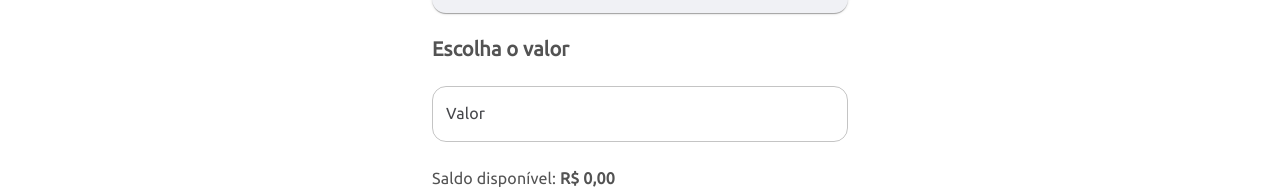
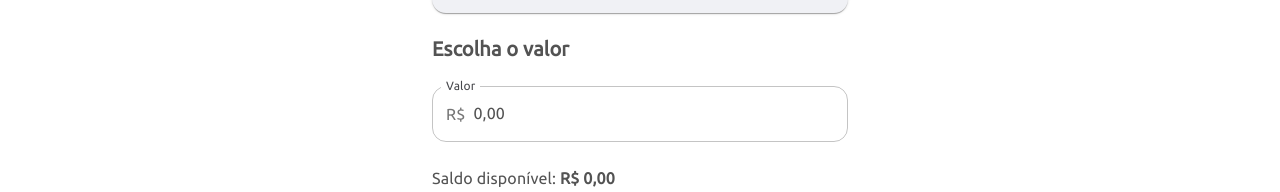
Before and after one commit to SamAmorim/Fraud-Finder-Pix, a React (Vite) app in the folder app/: page /pix/valor in a window 1280 px wide. Shown: the part 235-427 px from the top of the page. Built offline with nearby package versions, Linux system fonts and the light colour scheme.

Commit message:
Campo de moeda

```diff
--- a/app/src/components/currency-field/index.tsx
+++ b/app/src/components/currency-field/index.tsx
@@ -1,94 +1,46 @@
-import React, { useEffect, useState } from "react"
-import TextField from "@mui/material/TextField"
-import type { TextFieldProps } from "@mui/material/TextField"
-import InputAdornment from "@mui/material/InputAdornment"
-import Icon from "components/icon"
+import { InputAdornment, TextField, Typography } from "@mui/material"
+import { useEffect, useState } from "react"
+import type { CurrencyFieldProps } from "typesrc/components/currency-field"
 
-export interface CurrencyFieldProps extends Omit<TextFieldProps, "value" | "onChange"> {
-    /** numeric value in units (e.g. 1234.56) or null/undefined for empty */
-    value?: number | null
-    /** callback receives numeric value in units (e.g. 1234.56) or null when empty */
-    onChange?: (value: number | null) => void
-}
-
-const formatter = new Intl.NumberFormat("pt-BR", {
+const intl = new Intl.NumberFormat("pt-br", {
     minimumFractionDigits: 2,
     maximumFractionDigits: 2,
 })
 
-function parseToNumber(input: string): number | null {
-    if (!input) return null
-    // Keep digits, dot and comma
-    let s = String(input).trim()
-    // If contains comma, assume comma is decimal separator and dots are thousands
-    if (s.includes(",")) {
-        s = s.replace(/\./g, "") // remove thousands dots
-        s = s.replace(/,/g, ".") // convert decimal comma to dot
-    } else {
-        // no comma - remove commas that may be thousands separators
-        s = s.replace(/,/g, "")
+export default function CurrencyField({
+    value,
+    onChange,
+    ...props
+}: CurrencyFieldProps) {
+
+    const [text, setText] = useState<string>("")
+
+    function handleChange(val: string) {
+        val = val.replace(/[^\d]/g, '')
+        var number = Number(val) / 100
+        if (isNaN(number) || val === "")
+            number = 0
+        onChange(number)
     }
-    // Remove any characters other than digits and dot
-    s = s.replace(/[^\d.]/g, "")
-    if (!s) return null
-    const n = parseFloat(s)
-    if (Number.isNaN(n)) return null
-    return n
-}
 
-export default function CurrencyField(props: CurrencyFieldProps) {
-    const { value, onChange, InputProps, ...rest } = props
-    const [display, setDisplay] = useState("")
-
-    // keep display in sync when external numeric value changes
     useEffect(() => {
-        if (value == null || Number.isNaN(value)) {
-            setDisplay("")
-        } else {
-            setDisplay(formatter.format(value))
-        }
+        setText(intl.format(value))
     }, [value])
-
-    const handleChange: React.ChangeEventHandler<HTMLTextAreaElement | HTMLInputElement> = (e) => {
-        const raw = e.target.value
-
-        // Prevent typing '-' entirely
-        if (raw.includes("-")) {
-            return
-        }
-
-        // try parse
-        const parsed = parseToNumber(raw)
-        if (parsed == null) {
-            // keep what user typed (helps when clearing) but notify as null
-            setDisplay(raw)
-            onChange?.(null)
-            return
-        }
-
-        // prevent negative values
-        if (parsed < 0) {
-            return
-        }
-
-        // commit formatted value
-        setDisplay(formatter.format(parsed))
-        onChange?.(parsed)
-    }
 
     return (
         <TextField
-            {...rest}
-            value={display}
-            onChange={handleChange}
-            inputMode="decimal"
-            InputProps={{
-                ...InputProps,
-                startAdornment: (
-                    <InputAdornment position="start">
-                        <Icon className="text-[length:inherit]!">attach_money</Icon>
-                    </InputAdornment>
-                ),
+            {...props}
+            value={text}
+            onChange={(e) => handleChange(e.target.value)}
+            slotProps={{
+                input: {
+                    startAdornment:
+                        <InputAdornment position="start">
+                            <Typography>
+                                R$
+                            </Typography>
+                        </InputAdornment>
+                }
             }}
         />
     )
--- a/app/src/pages/pix/valor.tsx
+++ b/app/src/pages/pix/valor.tsx
@@ -8,6 +8,7 @@ import CardMedia from "@mui/material/CardMedia"
 import Link from "@mui/material/Link"
 import TextField from "@mui/material/TextField"
 import Typography from "@mui/material/Typography"
+import CurrencyField from "components/currency-field"
 import HeaderDetail from "components/header-detail"
 import Icon from "components/icon"
 import { usePixContext } from "context/pix/pixContext"
@@ -96,16 +97,16 @@ export default function PixValor() {
                     <Typography variant="h4">
                         Escolha o valor
                     </Typography>
-                    <TextField
+                    <CurrencyField
                         fullWidth
                         placeholder="Valor em R$"
                         label="Valor"
-                        value={pixRequest.valor > 0 ? pixRequest.valor : ""}
-                        onChange={(e) => {
-                            const val = parseFloat(e.target.value)
+                        value={pixRequest.valor}
+                        onChange={(value) => {
+                            console.log(value)
                             setPixRequest({
                                 ...pixRequest,
-                                valor: isNaN(val) ? 0 : val
+                                valor: value
                             })
                         }}
                     />
--- /dev/null
+++ b/app/src/types/components/currency-field/index.ts
@@ -0,0 +1,6 @@
+import type { TextFieldProps } from "@mui/material"
+
+export interface CurrencyFieldProps extends Omit<TextFieldProps, "onChange" | "value"> {
+    value: number,
+    onChange: (value: number) => void
+}
```
